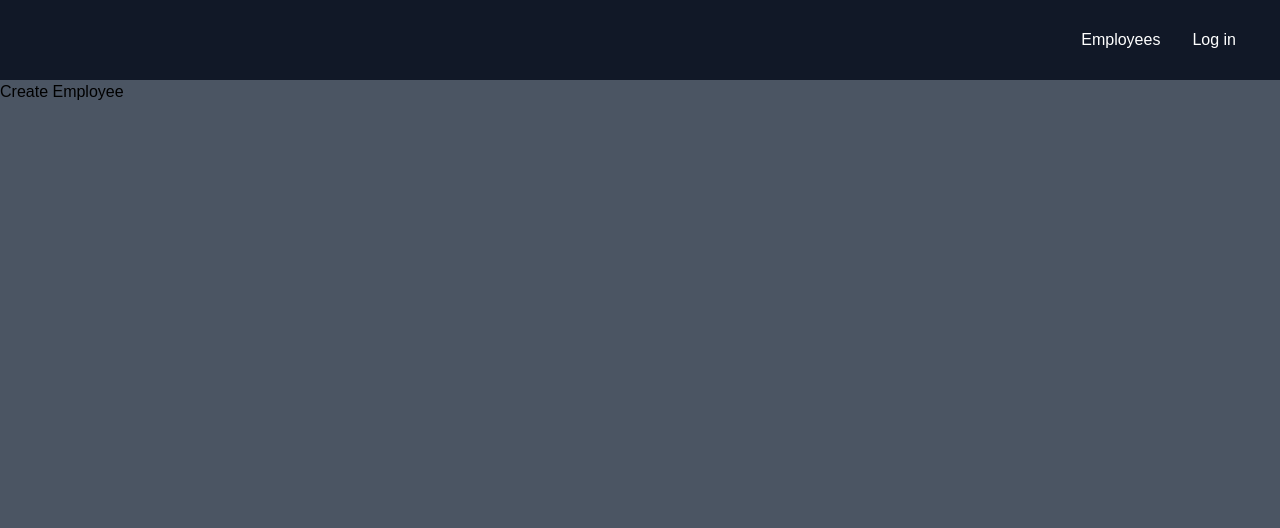
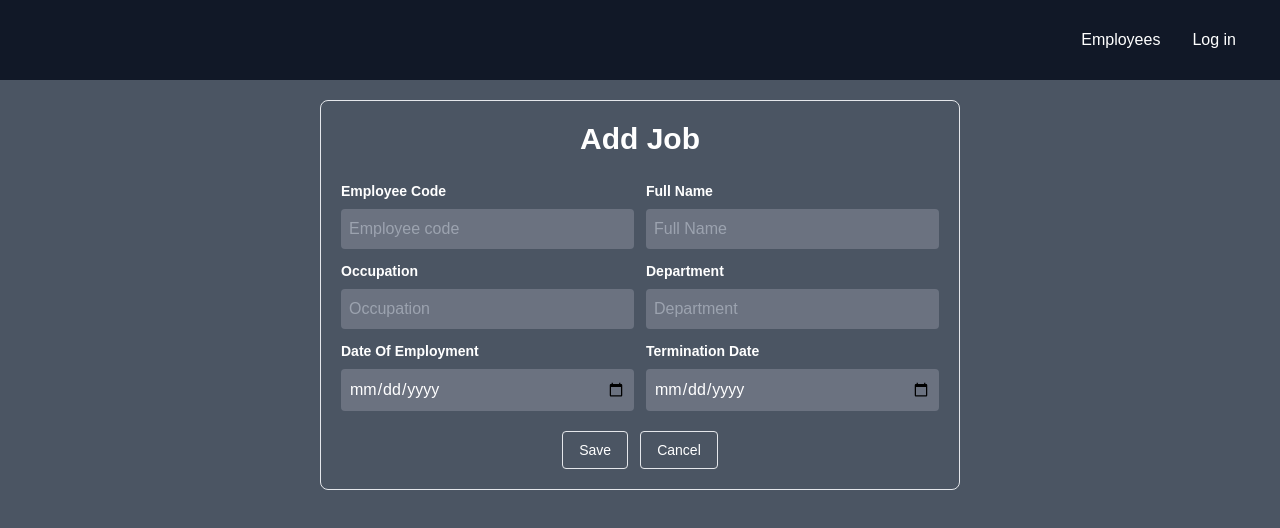
Before and after one commit to BobanMoshevski/employee-management, a Vue app: page /employee/create in a window 1280 px wide. Shown: the top 528 px of the page. Built offline with nearby package versions, Linux system fonts and the light colour scheme.

Commit message:
add employee creation, validation, toast notifications and UI styling

```diff
--- a/src/employees.json
+++ b/src/employees.json
@@ -449,6 +449,61 @@
       "department": "Logistics",
       "dateOfEmployment": "2026-02-11",
       "terminationDate": null
+    },
+    {
+      "code": "EMP0051",
+      "fullName": "Boban Moshevski",
+      "occupation": "IT Support",
+      "department": "Research",
+      "dateOfEmployment": "2026-04-28",
+      "terminationDate": "2026-03-11",
+      "id": "-7nnFBWnlAk"
+    },
+    {
+      "code": "ASD",
+      "fullName": "asd",
+      "occupation": "asd",
+      "department": "asd",
+      "dateOfEmployment": "",
+      "terminationDate": "",
+      "id": "iDeLXCxwkqs"
+    },
+    {
+      "code": "EMP0051",
+      "fullName": "Boban Moshevski",
+      "occupation": "asd",
+      "department": "asd",
+      "dateOfEmployment": "2026-07-21",
+      "terminationDate": "2026-08-19",
+      "id": "lGundQ1XFOY"
+    },
+    {
+      "code": "EMP0051",
+      "fullName": "Boban Moshevski",
+      "occupation": "asd",
+      "department": "Research",
+      "dateOfEmployment": "2026-04-28",
+      "terminationDate": "2026-04-28",
+      "id": "8GKW3BnGbsQ"
+    },
+    {
+      "code": "EMP0051",
+      "fullName": "Boban Moshevski",
+      "occupation": "asd",
+      "department": "Research",
+      "dateOfEmployment": "",
+      "terminationDate": "",
+      "id": "3vynfjK4jXk"
+    },
+    {
+      "code": "EMP0051",
+      "fullName": "Boban Moshevski",
+      "occupation": "asd",
+      "department": "Research",
+      "dateOfEmployment": "",
+      "terminationDate": "",
+      "id": "RdwTcqHxqXE"
     }
-  ]
+  ],
+  "$schema": "./node_modules/json-server/schema.json"
 }
--- a/src/main.js
+++ b/src/main.js
@@ -1,5 +1,7 @@
 import "./assets/main.css";
 import "primeicons/primeicons.css";
+import Toast from "vue-toastification";
+import "vue-toastification/dist/index.css";
 import router from "./router";
 
 import { createApp } from "vue";
@@ -8,5 +10,6 @@ import App from "./App.vue";
 const app = createApp(App);
 
 app.use(router);
+app.use(Toast);
 
 app.mount("#app");
--- a/src/views/CreateEmployeeView.vue
+++ b/src/views/CreateEmployeeView.vue
@@ -1,3 +1,192 @@
+<script setup>
+import router from "@/router";
+import { reactive } from "vue";
+import { useToast } from "vue-toastification";
+import axios from "axios";
+
+const form = reactive({
+  code: "",
+  fullName: "",
+  occupation: "",
+  department: "",
+  dateOfEmployment: "",
+  terminationDate: "",
+});
+
+// Validation Errors
+const errors = reactive({
+  code: "",
+  fullName: "",
+  occupation: "",
+  department: "",
+});
+
+const toast = useToast();
+
+const handleSubmit = async () => {
+  // Reset Errors
+  errors.code = "";
+  errors.fullName = "";
+  errors.occupation = "";
+  errors.department = "";
+
+  let hasError = false;
+
+  if (!form.code) {
+    errors.code = "Employee code is required";
+    hasError = true;
+  }
+
+  if (!form.fullName) {
+    errors.fullName = "Full name is required";
+    hasError = true;
+  }
+
+  if (!form.occupation) {
+    errors.occupation = "Occupation is required";
+    hasError = true;
+  }
+
+  if (!form.department) {
+    errors.department = "Department is required";
+    hasError = true;
+  }
+
+  if (hasError) {
+    return;
+  }
+
+  const newEmployee = {
+    code: form.code.toUpperCase(),
+    fullName: form.fullName,
+    occupation: form.occupation,
+    department: form.department,
+    dateOfEmployment: form.dateOfEmployment,
+    terminationDate: form.terminationDate,
+  };
+
+  try {
+    const response = await axios.post("/api/employees", newEmployee);
+    toast.success("Employee Added Successfuly");
+    router.push(`/employee/${response.data.id}`);
+  } catch (error) {
+    console.error("Error fetching employees", error);
+    toast.error("Employee Was Not Added");
+  }
+};
+
+const discardEmployee = async () => {
+  const confirm = window.confirm(
+    "Are you sure you want to discard the employee information?",
+  );
+  if (confirm) {
+    toast.success("Employee information is discarded");
+    router.push("/");
+  }
+};
+</script>
+
 <template>
-  <h1>Create Employee</h1>
+  <div class="w-[95%] md:w-[70%] lg:w-[50%] mx-auto text-white my-5">
+    <form class="border rounded-lg p-5" @submit.prevent="handleSubmit">
+      <h2 class="text-3xl text-center font-semibold mb-6">Add Job</h2>
+      <div class="grid grid-cols-1 sm:grid-cols-2 gap-3">
+        <div>
+          <label class="block text-sm font-bold mb-2"> Employee Code </label>
+          <input
+            type="text"
+            v-model="form.code"
+            id="code"
+            name="code"
+            class="focus:border-none focus:outline-none p-2 rounded bg-gray-500 w-[100%]"
+            placeholder="Employee code"
+          />
+          <p v-if="errors.code" class="text-red-500 text-sm mt-1">
+            {{ errors.code }}
+          </p>
+        </div>
+        <div>
+          <label class="block text-sm font-bold mb-2"> Full Name </label>
+          <input
+            type="text"
+            v-model="form.fullName"
+            id="fullName"
+            name="fullName"
+            class="focus:border-none focus:outline-none p-2 rounded bg-gray-500 w-[100%]"
+            placeholder="Full Name"
+          />
+          <p v-if="errors.fullName" class="text-red-500 text-sm mt-1">
+            {{ errors.fullName }}
+          </p>
+        </div>
+        <div>
+          <label class="block text-sm font-bold mb-2"> Occupation </label>
+          <input
+            type="text"
+            v-model="form.occupation"
+            id="occupation"
+            name="occupation"
+            class="focus:border-none focus:outline-none p-2 rounded bg-gray-500 w-[100%]"
+            placeholder="Occupation"
+          />
+          <p v-if="errors.occupation" class="text-red-500 text-sm mt-1">
+            {{ errors.occupation }}
+          </p>
+        </div>
+        <div>
+          <label class="block text-sm font-bold mb-2"> Department </label>
+          <input
+            type="text"
+            v-model="form.department"
+            id="department"
+            name="department"
+            class="focus:border-none focus:outline-none p-2 rounded bg-gray-500 w-[100%]"
+            placeholder="Department"
+          />
+          <p v-if="errors.department" class="text-red-500 text-sm mt-1">
+            {{ errors.department }}
+          </p>
+        </div>
+        <div>
+          <label class="block text-sm font-bold mb-2">
+            Date Of Employment
+          </label>
+          <input
+            type="date"
+            v-model="form.dateOfEmployment"
+            id="dateOfEmployment"
+            name="dateOfEmployment"
+            class="focus:border-none focus:outline-none p-2 rounded bg-gray-500 w-[100%]"
+            placeholder="Date Of Employment"
+          />
+        </div>
+        <div>
+          <label class="block text-sm font-bold mb-2"> Termination Date </label>
+          <input
+            type="date"
+            v-model="form.terminationDate"
+            id="terminationDate"
+            name="terminationDate"
+            class="focus:border-none focus:outline-none p-2 rounded bg-gray-500 w-[100%]"
+            placeholder="Termination Date"
+          />
+        </div>
+      </div>
+      <div class="flex justify-center gap-3 mt-5">
+        <button
+          class="text-sm border hover:border-gray-500 hover:bg-gray-900 px-4 py-2 rounded"
+          type="submit"
+        >
+          Save
+        </button>
+        <button
+          class="text-sm border hover:border-gray-500 hover:bg-gray-900 px-4 py-2 rounded"
+          type="button"
+          @click="discardEmployee"
+        >
+          Cancel
+        </button>
+      </div>
+    </form>
+  </div>
 </template>
--- a/src/views/EmployeesView.vue
+++ b/src/views/EmployeesView.vue
@@ -23,6 +23,10 @@ const itemsPerPage = 10;
 
 // Employment Status
 const getEmploymentStatus = (dateOfEmployment) => {
+  if (!dateOfEmployment) {
+    return "No date selected";
+  }
+
   const today = new Date();
   const employmentDate = new Date(dateOfEmployment);
 
@@ -39,7 +43,7 @@ const getEmploymentStatus = (dateOfEmployment) => {
 // Termination Status
 const getTerminationStatus = (terminationDate) => {
   if (!terminationDate) {
-    return "";
+    return "No date selected";
   }
 
   const today = new Date();
```
